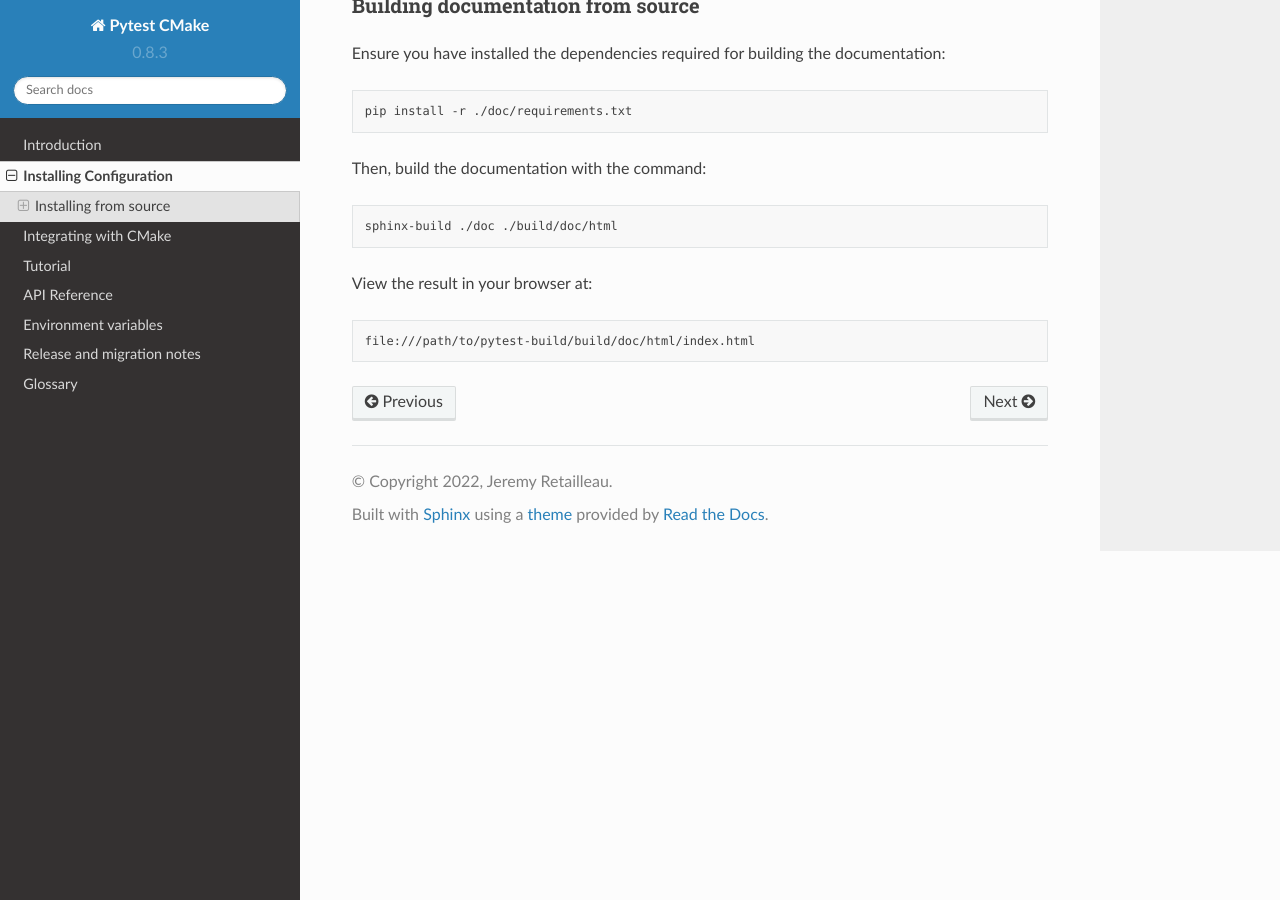
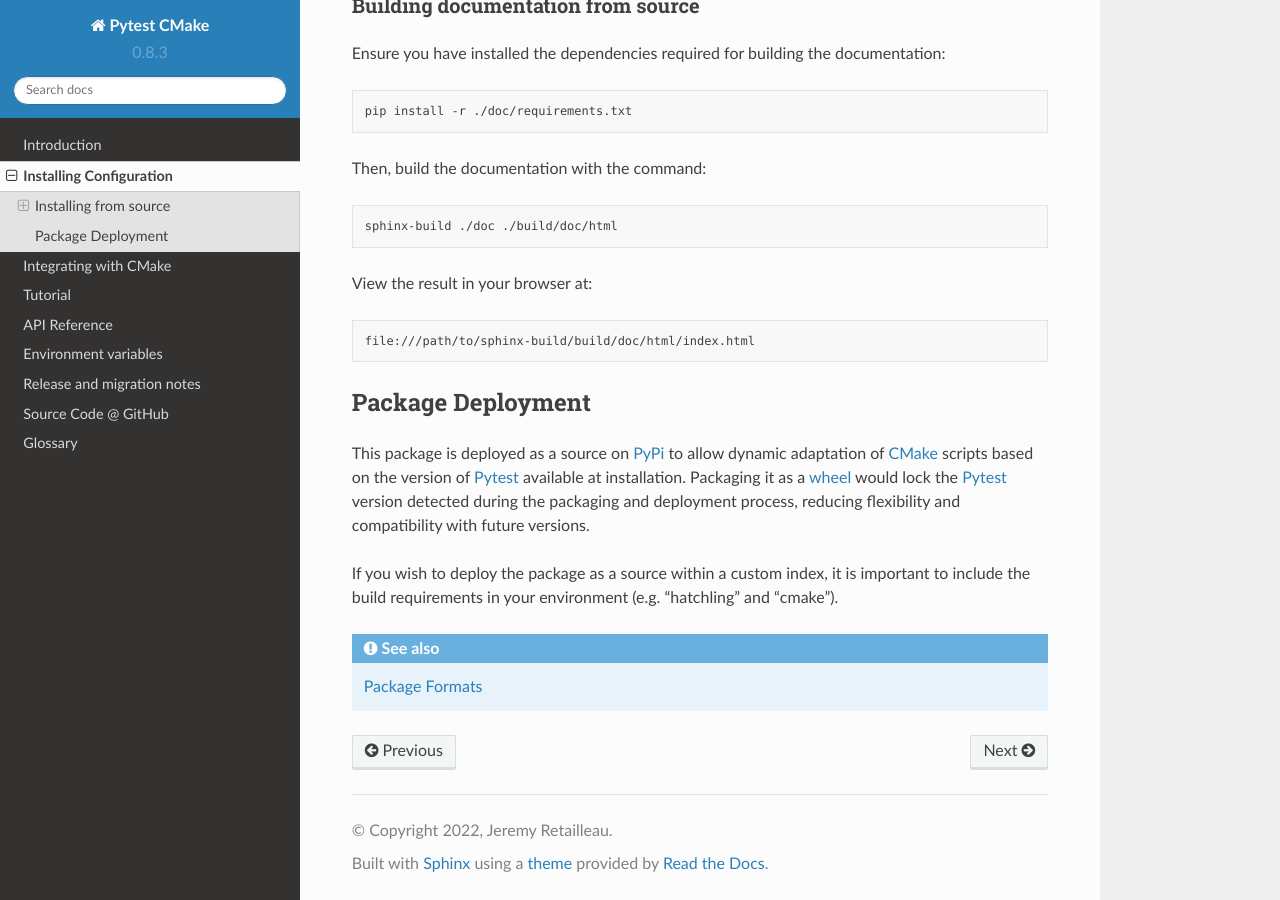
Before and after one commit to python-cmake/pytest-cmake, a Sphinx documentation site: the page built from doc/installing.rst, in a window 1280 px wide and 900 px high, scrolled down 1010 px. Built offline with Sphinx 7.4.7 and the Read the Docs theme 2.0.0, drawn with Linux system fonts in a browser that asks for light colours.

Commit message:
Fixed CMake Version Upper Bound and update doc.

```diff
--- a/doc/index.rst
+++ b/doc/index.rst
@@ -16,4 +16,5 @@
     api_reference
     environment_variables
     release/index
+    Source Code @ GitHub <https://github.com/python-cmake/pytest-cmake>
     glossary
--- a/doc/installing.rst
+++ b/doc/installing.rst
@@ -59,4 +59,21 @@
 
 View the result in your browser at::
 
-    file:///path/to/pytest-build/build/doc/html/index.html
+    file:///path/to/sphinx-build/build/doc/html/index.html
+
+.. _installing/deployment:
+
+Package Deployment
+==================
+
+This package is deployed as a source on `PyPi <https://pypi.org/project/pytest-cmake/>`_
+to allow dynamic adaptation of :term:`CMake` scripts based on the version of :term:`Pytest`
+available at installation. Packaging it as a
+`wheel <https://packaging.python.org/en/latest/specifications/binary-distribution-format>`_
+would lock the :term:`Pytest` version detected during the packaging and deployment process,
+reducing flexibility and compatibility with future versions.
+
+If you wish to deploy the package as a source within a custom index, it is important to include
+the build requirements in your environment (e.g. "hatchling" and "cmake").
+
+.. seealso:: `Package Formats <https://packaging.python.org/en/latest/discussions/package-formats>`_
--- a/pyproject.toml
+++ b/pyproject.toml
@@ -2,7 +2,7 @@
 requires = [
     "hatchling >= 1.4; python_version >= '3'",
     "setuptools >= 44; python_version < '3'",
-    "cmake >= 3.20, < 3.30"
+    "cmake >= 3.20, < 3.31"
 ]
 build-backend = "build_backend"
 backend-path = ["."]
```
Also changed, not shown: doc/release/release_notes.rst (+14 -0 lines).
